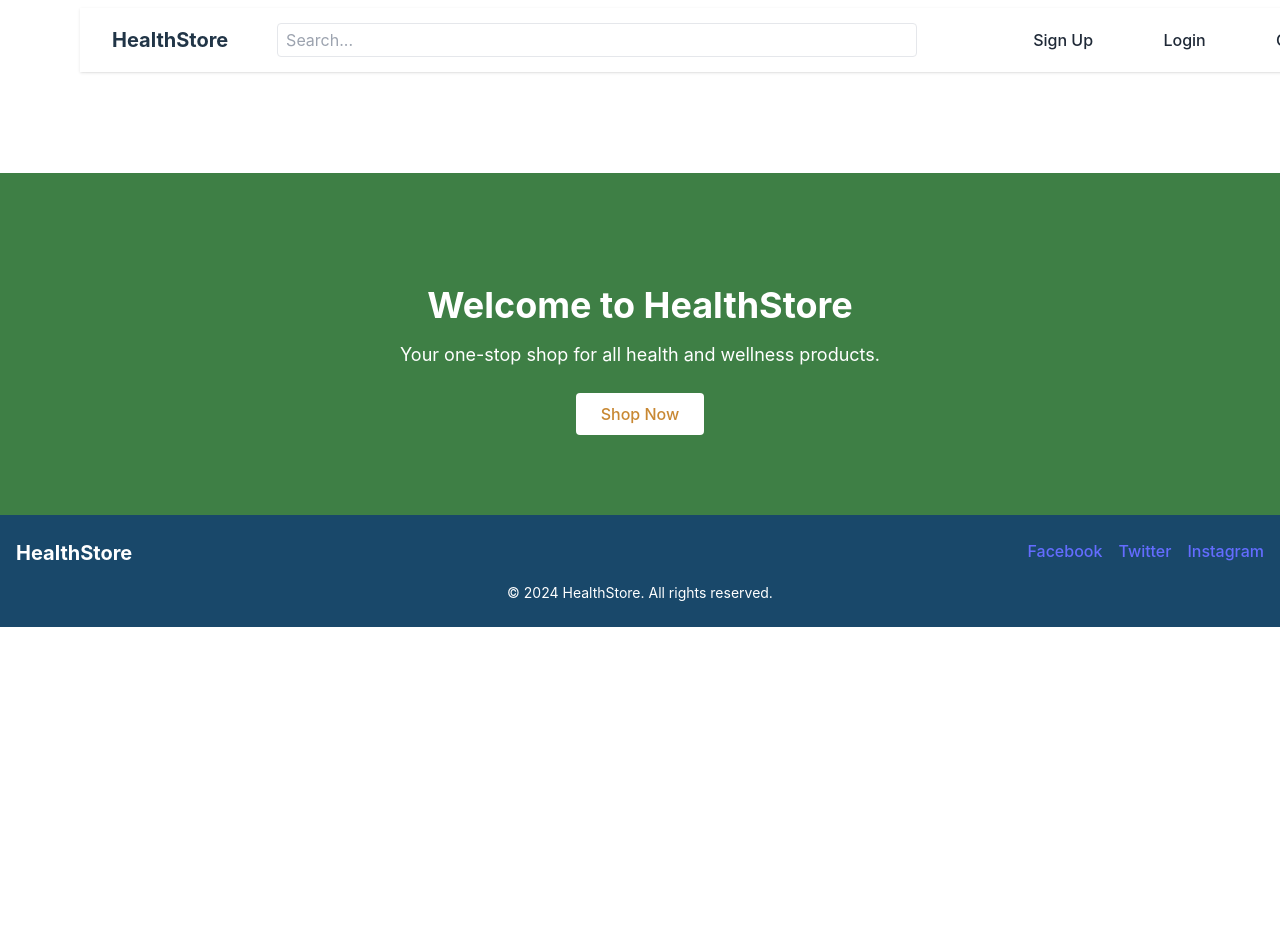
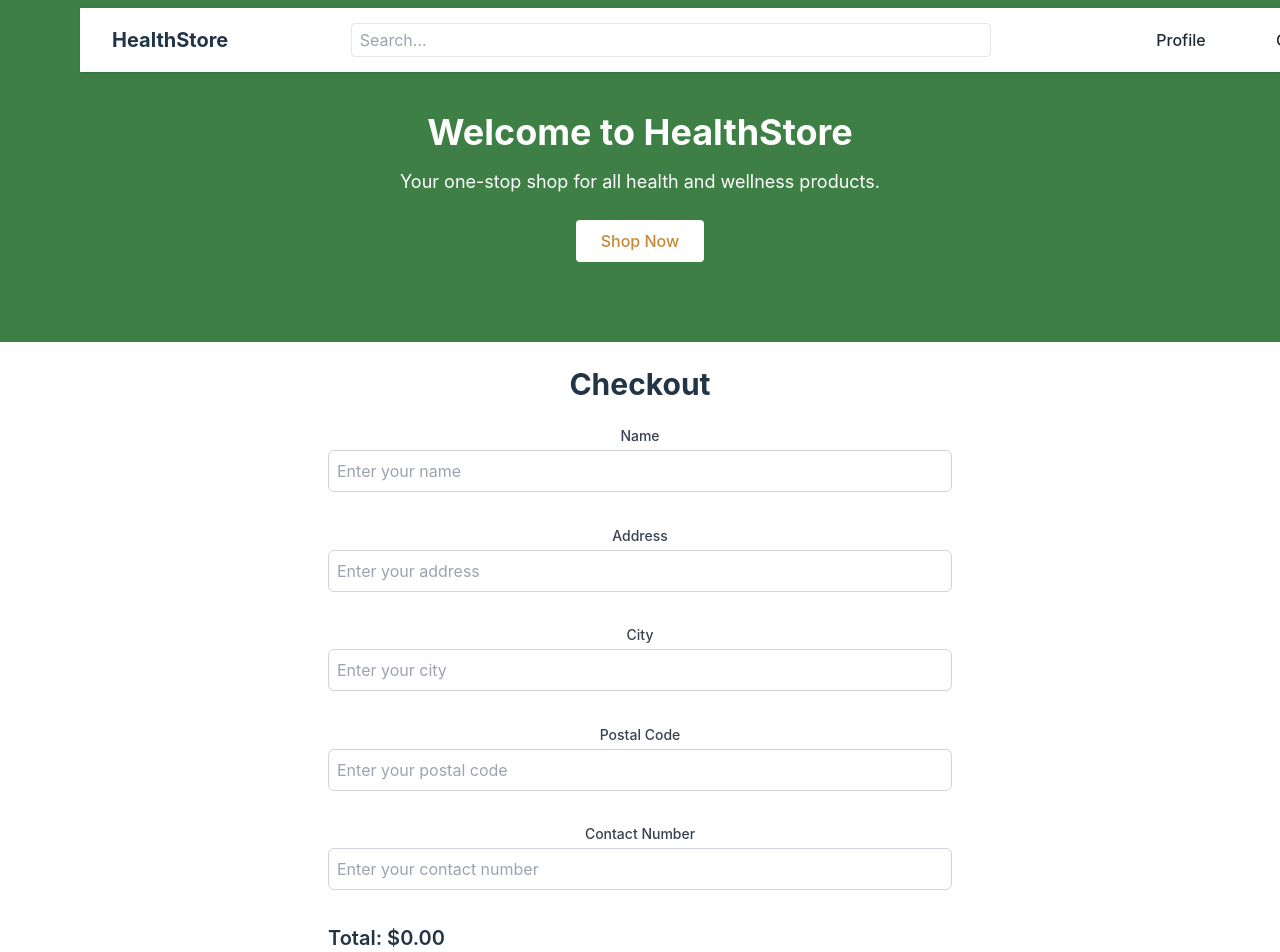
Before and after one commit to saurabh-lohiya/Ecom-Store, a React (Vite) app: page /orders in a window 1280 px wide. Shown: the top 952 px of the page. Before the commit the page ends 800 px from the top, so only its background shows below. Built offline with nearby package versions, Linux system fonts and the light colour scheme.

Commit message:
Created Orders Page and Added CouponCode Logic to Sidebar Cart

```diff
--- a/src/App.tsx
+++ b/src/App.tsx
@@ -7,18 +7,20 @@ import Home from "./pages/Home"
 import About from "./pages/About"
 import Contact from "./pages/Contact"
 import ModalWrapper from "./components/Modal/ModalWrapper"
+import Orders from "./components/Orders"
 
 const App = () => {
     return (
         <>
+            <Router>
             <Header />
             <ModalWrapper />
             <Banner />
-            <Router>
                 <Routes>
                     <Route path="/" element={<Home />} />
                     <Route path="/about" element={<About />} />
                     <Route path="/contact" element={<Contact />} />
+                    <Route path="/orders" element={<Orders />} />
                 </Routes>
             </Router>
             <Footer />
--- a/src/common/coupons.ts
+++ b/src/common/coupons.ts
@@ -1,13 +1,9 @@
+interface Coupon {
+    discount: number // Percentage discount
+}
 
-export const coupons = {
-    "10OFF": 10,
-    "20OFF": 20,
-    "30OFF": 30,
-    "40OFF": 40,
-    "50OFF": 50,
-    "60OFF": 60,
-    "70OFF": 70,
-    "80OFF": 80,
-    "90OFF": 90,
-    "100OFF": 100,
+export const coupons: Record<string, Coupon> = {
+    SAVE10: { discount: 10 },
+    SAVE20: { discount: 20 },
+    FREESHIP: { discount: 5 }, // Example: 5% discount for free shipping
 }
--- a/src/components/Cart/SidebarCart.tsx
+++ b/src/components/Cart/SidebarCart.tsx
@@ -1,19 +1,57 @@
-import { FC } from "react"
+import { FC, useState } from "react"
 import { useCart } from "../../hooks/useCart"
 import CloseIcon from "../Modal/CloseIcon"
-import { getProduct } from "../../jotai/cart"
+import { useAuth } from "../../hooks/useAuth"
+import { useNavigate } from "react-router-dom" // Ensure react-router-dom is installed
+import { useModal } from "../../hooks/useModal"
+import FormWrapper from "../../forms/FormWrapper"
+import Login from "../../forms/Login"
+import {  getProduct } from "../../jotai/cart"
 import { IProduct } from "../../interface"
 
-interface SidebarCartProps {
-    onClose: () => void
-}
+const SidebarCart: FC<{ onClose: () => void }> = ({ onClose }) => {
+    const {
+        cart,
+        handleRemoveFromCart,
+        updateCartItemQuantity,
+        handleApplyCoupon,
+        handleRemoveCoupon,
+    } = useCart()
+    const {
+        userState: { isAuthenticated },
+    } = useAuth()
+    const navigate = useNavigate()
+    const { toggleModalState } = useModal()
+    const [couponCode, setCouponCode] = useState<string>("")
+    const [couponError, setCouponError] = useState<string>("")
 
-const SidebarCart: FC<SidebarCartProps> = ({ onClose }) => {
-    const { cart, updateCartItemQuantity, handleRemoveCartItem } = useCart()
+    const applyCoupon = async () => {
+        try {
+            await handleApplyCoupon(couponCode)
+            setCouponError("")
+            setCouponCode("")
+        } catch (error: any) {
+            setCouponError(error.message)
+        }
+    }
+
+    const handleCheckout = () => {
+        if (!isAuthenticated) {
+            toggleModalState(
+                <FormWrapper>
+                    <Login />
+                </FormWrapper>
+            )
+            onClose()
+        } else {
+            navigate("/orders")
+            onClose()
+        }
+    }
 
     return (
-        <div className="fixed top-0 right-0 h-full w-80 bg-white shadow-lg z-[10000] transform translate-x-0 transition-transform duration-300 flex flex-col justify-between">
-            <div>
+        <div className="fixed top-0 right-0 h-full w-80 flex flex-col justify-between items-center bg-white shadow-lg z-[10000] transform translate-x-0 transition-transform duration-300">
+            <div className="p-4 overflow-y-auto">
             <button
                 className="absolute top-4 right-4 text-gray-600 hover:text-gray-800"
                 onClick={onClose}
@@ -21,7 +59,6 @@ const SidebarCart: FC<SidebarCartProps> = ({ onClose }) => {
                 <CloseIcon />
             </button>
             <h2 className="text-2xl font-bold p-4">Your Cart</h2>
-            <div className="p-4 overflow-y-auto">
                 {cart.items.length === 0 ? (
                     <p className="text-gray-600">Your cart is empty.</p>
                 ) : (
@@ -67,7 +104,7 @@ const SidebarCart: FC<SidebarCartProps> = ({ onClose }) => {
                                 </div>
                                 <button
                                     onClick={() =>
-                                        handleRemoveCartItem(item.id)
+                                        handleRemoveFromCart(item.id)
                                     }
                                     className="ml-4 text-red-500"
                                 >
@@ -78,12 +115,54 @@ const SidebarCart: FC<SidebarCartProps> = ({ onClose }) => {
                     })
                 )}
             </div>
-            </div>
-            {cart.items.length > 0 && (
-                <button className="w-full bg-blue-500 text-white py-2 rounded-md m-4 hover:bg-blue-600">
+            <div className="p-4">
+                {/* Coupon Section */}
+                <div className="mt-4">
+                    <h3 className="text-lg font-semibold">Apply Coupon</h3>
+                    <div className="flex items-center mt-2">
+                        <input
+                            type="text"
+                            value={couponCode}
+                            onChange={(e) => setCouponCode(e.target.value)}
+                            placeholder="Enter coupon code"
+                            className="border border-gray-300 p-2 rounded w-full"
+                        />
+                        <button
+                            onClick={applyCoupon}
+                            className="ml-2 bg-blue-500 text-white px-4 py-2 rounded"
+                        >
+                            Apply
+                        </button>
+                    </div>
+                    {couponError && (
+                        <p className="text-red-500 text-sm mt-1">
+                            {couponError}
+                        </p>
+                    )}
+                    {cart.couponCode && (
+                        <div className="flex items-center mt-2">
+                            <span className="text-green-500 text-sm">
+                                Coupon "{cart.couponCode}" applied.
+                            </span>
+                            <button
+                                onClick={handleRemoveCoupon}
+                                className="ml-2 text-red-500 text-sm"
+                            >
+                                Remove
+                            </button>
+                        </div>
+                    )}
+                </div>
+                <div className="text-lg font-bold mt-4">
+                    Total: ${cart.total}
+                </div>
+                <button
+                    onClick={handleCheckout}
+                    className="w-full mt-4 bg-green-500 text-white py-2 rounded-md hover:bg-green-600"
+                >
                     Checkout
                 </button>
-            )}
+            </div>
         </div>
     )
 }
--- /dev/null
+++ b/src/components/Orders/index.tsx
@@ -0,0 +1,145 @@
+import React, { FC } from "react"
+import { useCart } from "../../hooks/useCart"
+import useForm, { required, minLength, pattern } from "../../hooks/useForm"
+import { useNavigate } from "react-router-dom"
+
+const Orders: FC = () => {
+    const { cart, handleClearCart, handleRemoveCoupon } = useCart()
+    const navigate = useNavigate()
+    const { handleSubmit, registerField, errors } = useForm({
+        name: "",
+        address: "",
+        city: "",
+        postalCode: "",
+        contact: "",
+    })
+
+    const placeOrder = async () => {
+        // Implement actual order submission logic here
+        // Example: await submitOrder({ ...values, cart })
+        // For now, we'll simulate with a timeout
+        await new Promise((resolve) => setTimeout(resolve, 1000))
+        handleClearCart()
+        if (cart.couponCode) {
+            handleRemoveCoupon()
+        }
+    }
+
+    const onSubmit = async (e: React.FormEvent<HTMLFormElement>) => {
+        handleSubmit(e, async () => {
+            const res: any = await placeOrder()
+            if (res.ok) {
+                alert("Order placed successfully!")
+                navigate("/")
+            }
+        })
+    }
+
+    return (
+        <div className="max-w-2xl mx-auto p-6">
+            <h1 className="text-3xl font-bold mb-6">Checkout</h1>
+            <form onSubmit={onSubmit} className="flex flex-col gap-4">
+                <div>
+                    <label htmlFor="name" className="block text-sm font-medium text-gray-700">
+                        Name
+                    </label>
+                    <input
+                        type="text"
+                        id="name"
+                        {...registerField("name", [
+                            required("Name"),
+                            minLength(3, "Name must be at least 3 characters"),
+                        ])}
+                        className="mt-1 block w-full border border-gray-300 rounded-md p-2"
+                        placeholder="Enter your name"
+                    />
+                    <div className="text-red-500 text-sm min-h-[1.25em]">
+                        {errors.name ? errors.name : " "}
+                    </div>
+                </div>
+                <div>
+                    <label htmlFor="address" className="block text-sm font-medium text-gray-700">
+                        Address
+                    </label>
+                    <input
+                        type="text"
+                        id="address"
+                        {...registerField("address", [required("Address")])}
+                        className="mt-1 block w-full border border-gray-300 rounded-md p-2"
+                        placeholder="Enter your address"
+                    />
+                    <div className="text-red-500 text-sm min-h-[1.25em]">
+                        {errors.address ? errors.address : " "}
+                    </div>
+                </div>
+                <div>
+                    <label htmlFor="city" className="block text-sm font-medium text-gray-700">
+                        City
+                    </label>
+                    <input
+                        type="text"
+                        id="city"
+                        {...registerField("city", [required("City")])}
+                        className="mt-1 block w-full border border-gray-300 rounded-md p-2"
+                        placeholder="Enter your city"
+                    />
+                    <div className="text-red-500 text-sm min-h-[1.25em]">
+                        {errors.city ? errors.city : " "}
+                    </div>
+                </div>
+                <div>
+                    <label htmlFor="postalCode" className="block text-sm font-medium text-gray-700">
+                        Postal Code
+                    </label>
+                    <input
+                        type="text"
+                        id="postalCode"
+                        {...registerField("postalCode", [
+                            required("Postal Code"),
+                            pattern(/^\d{5}(-\d{4})?$/, "Invalid postal code"),
+                        ])}
+                        className="mt-1 block w-full border border-gray-300 rounded-md p-2"
+                        placeholder="Enter your postal code"
+                    />
+                    <div className="text-red-500 text-sm min-h-[1.25em]">
+                        {errors.postalCode ? errors.postalCode : " "}
+                    </div>
+                </div>
+                <div>
+                    <label htmlFor="contact" className="block text-sm font-medium text-gray-700">
+                        Contact Number
+                    </label>
+                    <input
+                        type="tel"
+                        id="contact"
+                        {...registerField("contact", [
+                            required("Contact Number"),
+                            pattern(/^\+?[1-9]\d{1,14}$/, "Invalid contact number"),
+                        ])}
+                        className="mt-1 block w-full border border-gray-300 rounded-md p-2"
+                        placeholder="Enter your contact number"
+                    />
+                    <div className="text-red-500 text-sm min-h-[1.25em]">
+                        {errors.contact ? errors.contact : " "}
+                    </div>
+                </div>
+                <div className="flex justify-between items-center">
+                    {cart.couponCode && (
+                        <div className="text-green-500">Coupon "{cart.couponCode}" applied.</div>
+                    )}
+                    <span className="text-xl font-semibold">
+                        Total: ${cart.total.toFixed(2)}
+                    </span>
+                </div>
+                <button
+                    type="submit"
+                    className="bg-blue-500 text-white px-4 py-2 rounded-md hover:bg-blue-600"
+                >
+                    Place Order
+                </button>
+            </form>
+        </div>
+    )
+}
+
+export default Orders
--- a/src/helpers/auth.ts
+++ b/src/helpers/auth.ts
@@ -20,7 +20,7 @@ export async function checkAuth() {
         //     return true
         // }
         console.error("User is not authenticated")
-        return false
+        return true
     } catch (error) {
         console.error(error)
         return false
--- a/src/hooks/useCart.ts
+++ b/src/hooks/useCart.ts
@@ -1,6 +1,7 @@
 import { useState } from "react";
 import { coupons } from "../common/coupons";
 import useCartReducer from "../jotai/CartReducer";
+import { getProduct } from "../jotai/cart";
 
 export function useCart() {
     const [cart, dispatch] = useCartReducer()
@@ -41,9 +42,6 @@ export function useCart() {
     }
 
     const handleApplyCoupon = (couponCode: string) => {
-        // fetch all coupons from the server
-        // check if the coupon exists
-        // apply the coupon
         const isCouponValid = Object.prototype.hasOwnProperty.call(coupons, couponCode)
         if (!isCouponValid) {
             throw new Error("Invalid coupon")
@@ -56,13 +54,24 @@ export function useCart() {
         })
     }
 
+    const calculateCartTotal = () => {
+        return cart.items.reduce((acc, item) => {
+            const product = getProduct(item.id)
+            if (!product) {
+                throw new Error(`Product with id ${item.id} not found`)
+            }
+            return acc + product.price * item.quantity
+        }, 0)
+    }
+
     const handleRemoveCoupon = () => {
         dispatch({
             type: "REMOVE_COUPON",
         })
     }
+
     return {
-        cart,
+        cart: { ...cart, total: calculateCartTotal() },
         isSidebarCartOpen,
         setIsSidebarCartOpen,
         updateCartItemQuantity,
--- a/src/jotai/cart.ts
+++ b/src/jotai/cart.ts
@@ -1,8 +1,8 @@
 import { atom } from "jotai"
-import { ICart, IcartItem, IProduct } from "../interface"
+import { ICart, IcartItem } from "../interface"
 import { products } from "../common/products"
 
-export function getProduct(id: number): IProduct | undefined {
+export function getProduct(id: number) {
     return products.find((product) => product.id === id)
 }
 
```
